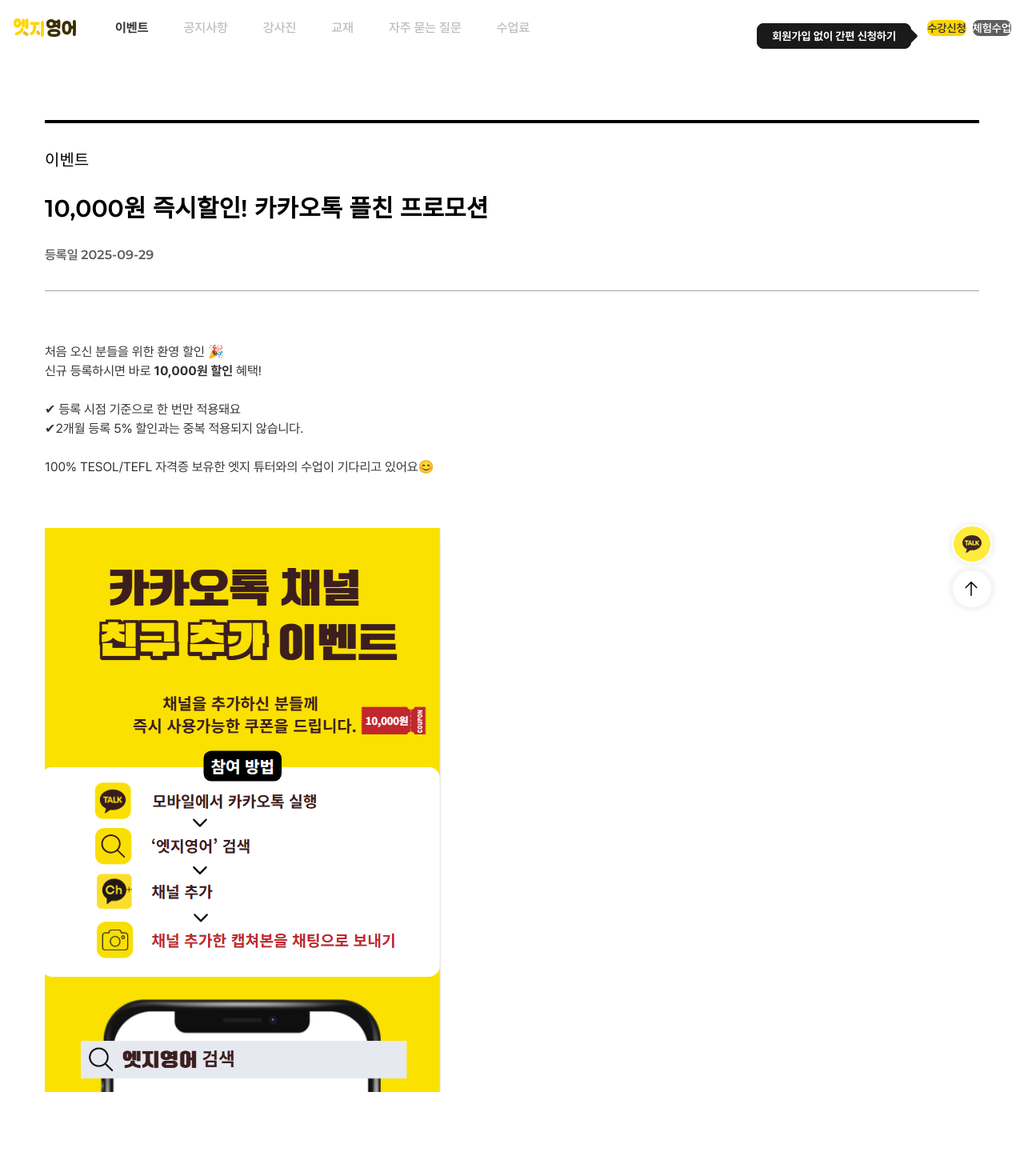
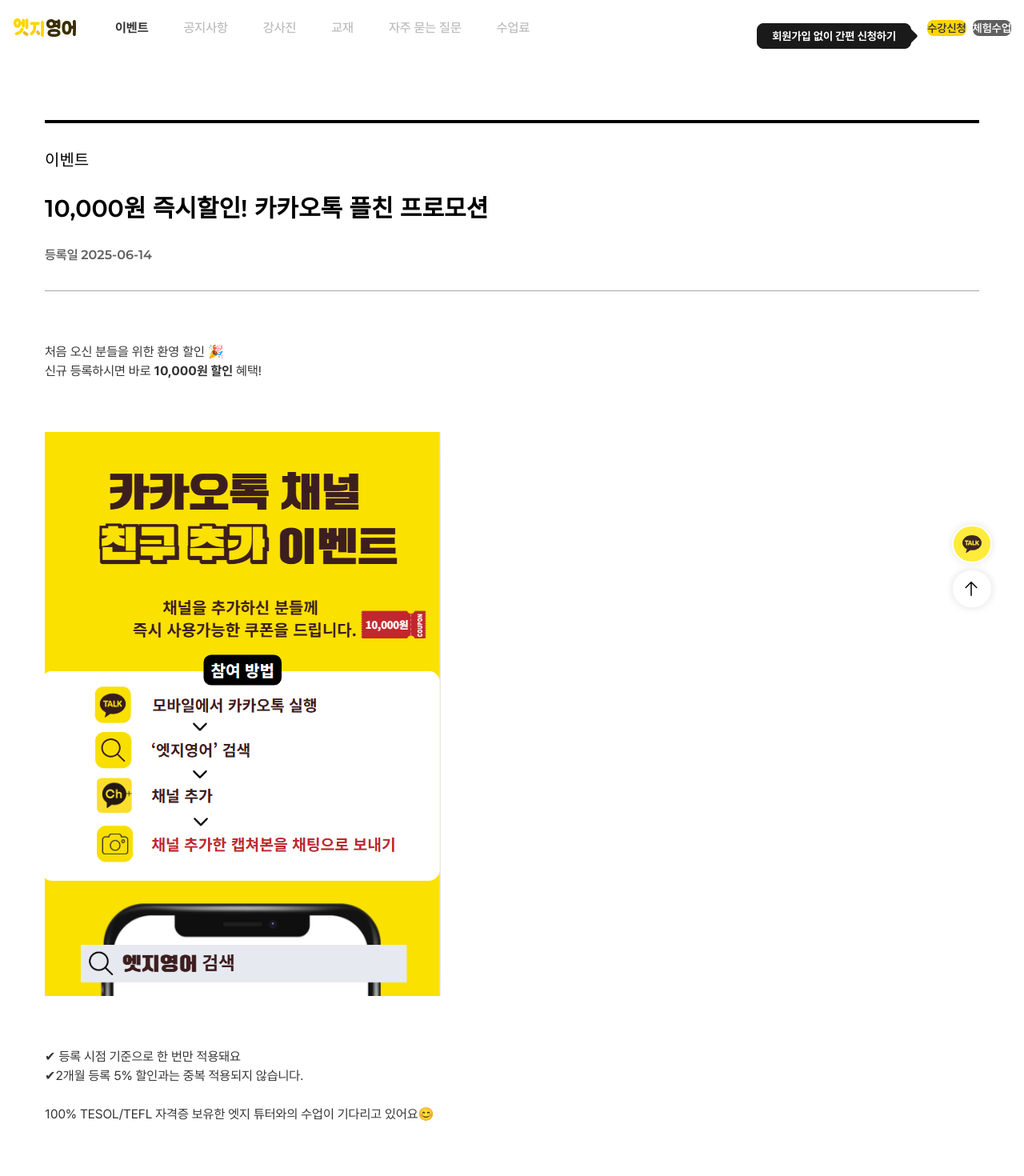
Before and after one commit to gandy818/edge-english, a Next.js app: page /events/1 in a window 1280 px wide. Shown: the top 1470 px of the page at 80% size. Built offline with nearby package versions, Linux system fonts and the light colour scheme.

Commit message:
feat: content2 추가

```diff
--- a/src/app/events/[index]/page.tsx
+++ b/src/app/events/[index]/page.tsx
@@ -35,6 +35,7 @@ export default function EventDetailPage() {
       </div>
 
       {/* 본문 */}
+      <div className="mb-32">
         {event && (
           <div className="border-t border-[#A4A4A4] py-16 font-pretendard max-md:py-8">
             <div
@@ -45,10 +46,21 @@ export default function EventDetailPage() {
         )}
 
         {event?.img && (
-        <div className="relative mb-32 aspect-[3240/4500] w-full max-w-[500px] max-md:mb-16">
+          <div className="relative aspect-[3240/4500] w-full max-w-[500px] max-md:mb-16">
             <img src={event.img} alt="event image" />
           </div>
         )}
+
+        {/* 두번째 단락이 있는 경우*/}
+        {event?.content2 && (
+          <div className="border-[#A4A4A4] pt-16 font-pretendard max-md:py-8">
+            <div
+              className="prose max-w-none"
+              dangerouslySetInnerHTML={{ __html: event.content2 }}
+            />
+          </div>
+        )}
+      </div>
 
       {/* 이전글, 다음글 */}
       <div className="flex flex-col border-b border-t">
--- a/src/data/events.json
+++ b/src/data/events.json
@@ -6,18 +6,20 @@
     "date": "2025-06-14",
     "title": "2개월 등록 시 5% 할인!",
     "writer": "엣지영어",
+    "content": "",
     "img": "/images/events/event1.png",
-    "content": ""
+    "content2": ""
   },
   {
     "index": 1,
     "type": "이벤트",
     "status": "진행중",
-    "date": "2025-09-29",
+    "date": "2025-06-14",
     "title": "10,000원 즉시할인! 카카오톡 플친 프로모션",
     "writer": "엣지영어",
+    "content": "처음 오신 분들을 위한 환영 할인 🎉<br /> 신규 등록하시면 바로 <strong>10,000원 할인</strong> 혜택!</>",
     "img": "/images/events/kakaochannelevent.png",
-    "content": "처음 오신 분들을 위한 환영 할인 🎉<br /> 신규 등록하시면 바로 <strong>10,000원 할인</strong> 혜택!<br /> <br />✔ 등록 시점 기준으로 한 번만 적용돼요<br />✔2개월 등록 5% 할인과는 중복 적용되지 않습니다.<br /> <br /> 100% TESOL/TEFL 자격증 보유한 엣지 튜터와의 수업이 기다리고 있어요😊 </>"
+    "content2": "✔ 등록 시점 기준으로 한 번만 적용돼요<br />✔2개월 등록 5% 할인과는 중복 적용되지 않습니다.<br /> <br /> 100% TESOL/TEFL 자격증 보유한 엣지 튜터와의 수업이 기다리고 있어요😊 </>"
   },
   {
     "index": 2,
@@ -26,7 +28,8 @@
     "date": "2025-06-14",
     "title": "지인과 함께 등록시 스벅 커피 쿠폰 증정!",
     "writer": "엣지영어",
+    "content": "엣지영어가 더 즐거워지는 방법!<br /> 지인과 함께 등록하면 두 분 모두에게 스벅 쿠폰 드려요💛<br /><br /> 조건은 단 하나!<br /> 👉 두 분이 같은 시점에 등록하시면 OK!<br /> <br /> 친구와 함께 공부하면 더 오래, 더 꾸준히 할 수 있겠죠?<br /> 소중한 사람과 함께 엣지영어에서 시작해보세요 :) </>",
     "img": "/images/events/starbucksevent_new.png",
-    "content": "엣지영어가 더 즐거워지는 방법!<br /> 지인과 함께 등록하면 두 분 모두에게 스벅 쿠폰 드려요💛<br /><br /> 조건은 단 하나!<br /> 👉 두 분이 같은 시점에 등록하시면 OK!<br /> <br /> 친구와 함께 공부하면 더 오래, 더 꾸준히 할 수 있겠죠?<br /> 소중한 사람과 함께 엣지영어에서 시작해보세요 :) </>"
+    "content2": ""
   }
 ]
--- a/src/types/PostType.ts
+++ b/src/types/PostType.ts
@@ -8,4 +8,5 @@ export interface PostType {
   content: string;
   isPinned?: boolean;
   img?: string;
+  content2?: string;
 }
```
Lines whose indentation alone changed are shown as unchanged.
